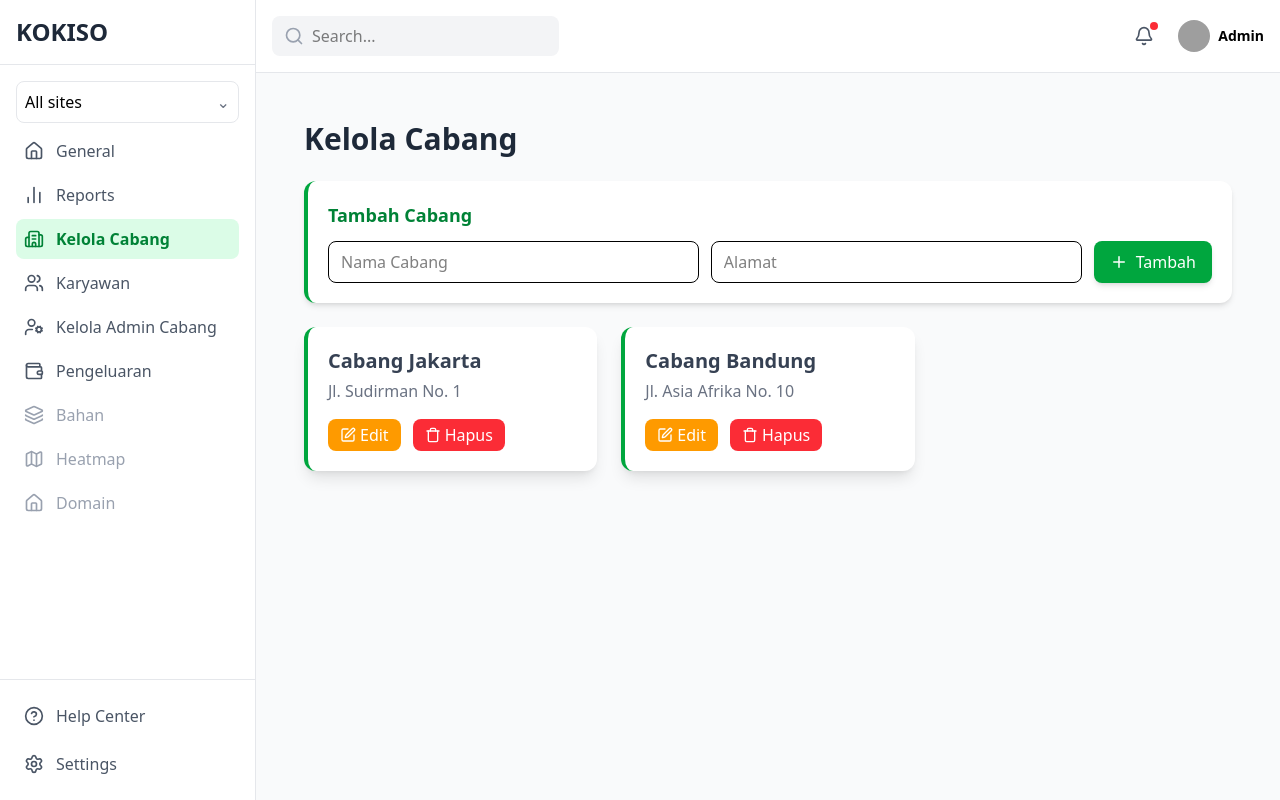
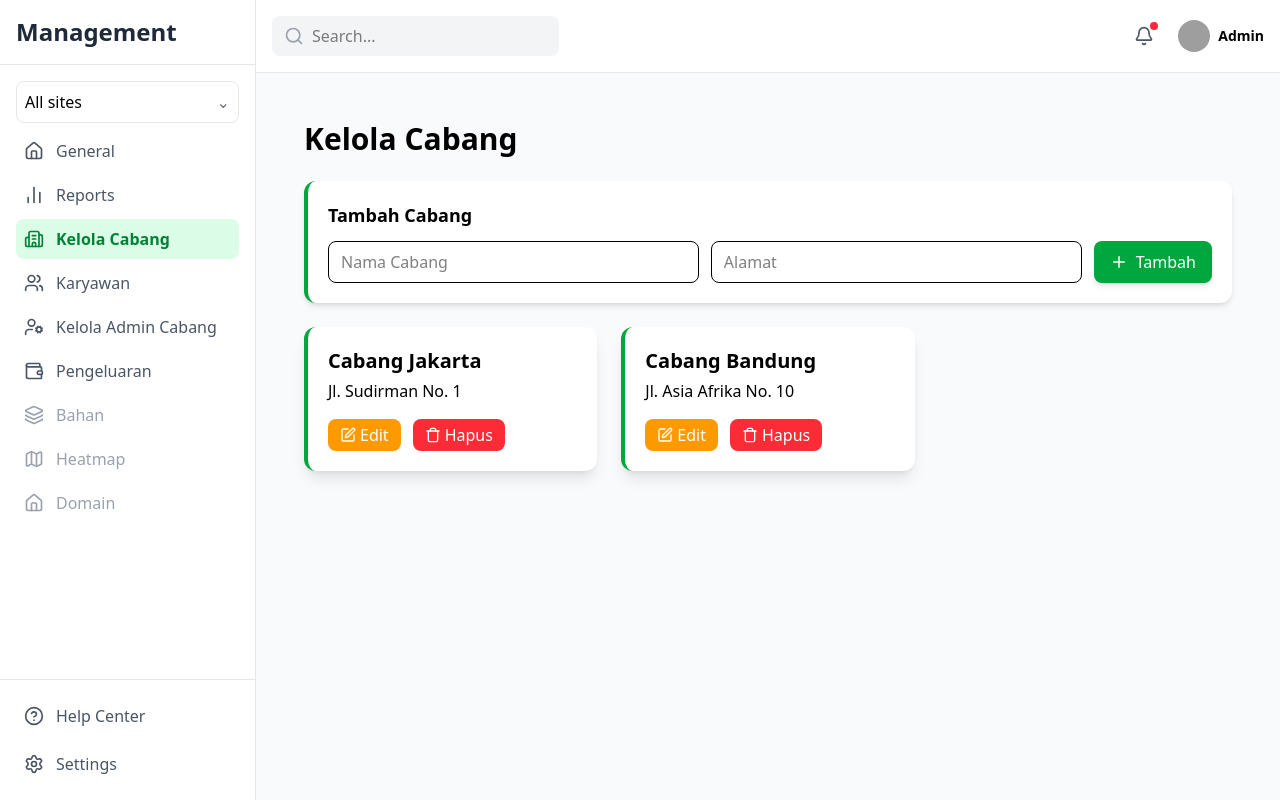
Before and after one commit to Reynant28/aplikasi-manajemen-gochicken-frontend, a React (Vite) app: page /advertising in a window 1280 px wide. Built offline with nearby package versions, Linux system fonts and the light colour scheme; grey boxes are pictures that could not be loaded.

Commit message:
Update UI text and colors for Sidebar and AdvertisingPage
Changed Sidebar title from 'KOKISO' to 'Management'. Updated text colors in AdvertisingPage from gray/green to black for improved consistency and readability. Added 'text-black' class to input fields and headings.

```diff
--- a/src/components/Sidebar.jsx
+++ b/src/components/Sidebar.jsx
@@ -24,7 +24,7 @@ const Sidebar = () => {
   return (
     <div className="w-64 bg-white border-r border-gray-200 flex flex-col">
       <div className="p-4 border-b border-gray-200">
-        <h1 className="text-2xl font-bold text-gray-800">KOKISO</h1>
+        <h1 className="text-2xl font-bold text-gray-800">Management</h1>
       </div>
       <div className="flex-grow p-4 space-y-2">
         <div className="p-2 rounded-lg border border-gray-200 flex justify-between items-center">
--- a/src/pages/AdvertisingPage.jsx
+++ b/src/pages/AdvertisingPage.jsx
@@ -1,4 +1,3 @@
-// src/pages/AdvertisingPage.jsx
 import { useState } from "react";
 import { Plus, Edit, Trash } from "lucide-react";
 import { motion, AnimatePresence } from "framer-motion";
@@ -27,9 +26,7 @@ const AdvertisingPage = () => {
 
   const handleUpdate = () => {
     setBranches(
-      branches.map((b) =>
-        b.id === editBranch.id ? { ...editBranch } : b
-      )
+      branches.map((b) => (b.id === editBranch.id ? { ...editBranch } : b))
     );
     setEditBranch(null);
   };
@@ -37,7 +34,7 @@ const AdvertisingPage = () => {
   return (
     <div className="p-6">
       <motion.h1
-        className="text-3xl font-bold text-gray-800 mb-6"
+        className="text-3xl font-bold text-black mb-6"
         initial={{ opacity: 0, y: -20 }}
         animate={{ opacity: 1, y: 0 }}
       >
@@ -50,14 +47,16 @@ const AdvertisingPage = () => {
         initial={{ opacity: 0, y: 30 }}
         animate={{ opacity: 1, y: 0 }}
       >
-        <h2 className="text-lg font-semibold mb-3 text-green-700">Tambah Cabang</h2>
+        <h2 className="text-lg font-semibold mb-3 text-black">
+          Tambah Cabang
+        </h2>
         <div className="flex flex-col md:flex-row gap-3">
           <input
             type="text"
             placeholder="Nama Cabang"
             value={newBranch.name}
             onChange={(e) => setNewBranch({ ...newBranch, name: e.target.value })}
-            className="border rounded-lg px-3 py-2 w-full focus:ring-2 focus:ring-green-500 outline-none"
+            className="border rounded-lg px-3 py-2 w-full focus:ring-2 focus:ring-green-500 outline-none text-black"
           />
           <input
             type="text"
@@ -66,7 +65,7 @@ const AdvertisingPage = () => {
             onChange={(e) =>
               setNewBranch({ ...newBranch, address: e.target.value })
             }
-            className="border rounded-lg px-3 py-2 w-full focus:ring-2 focus:ring-green-500 outline-none"
+            className="border rounded-lg px-3 py-2 w-full focus:ring-2 focus:ring-green-500 outline-none text-black"
           />
           <button
             onClick={handleAdd}
@@ -91,10 +90,10 @@ const AdvertisingPage = () => {
             animate={{ opacity: 1, y: 0 }}
             transition={{ delay: index * 0.1 }}
           >
-            <h3 className="text-xl font-semibold text-gray-700">
+            <h3 className="text-xl font-semibold text-black">
               {branch.name}
             </h3>
-            <p className="text-gray-500 mt-1">{branch.address}</p>
+            <p className="text-black mt-1">{branch.address}</p>
             <div className="flex gap-3 mt-4">
               <button
                 onClick={() => setEditBranch(branch)}
@@ -128,14 +127,16 @@ const AdvertisingPage = () => {
               animate={{ scale: 1, opacity: 1 }}
               exit={{ scale: 0.8, opacity: 0 }}
             >
-              <h2 className="text-xl font-semibold mb-4 text-green-700">Edit Cabang</h2>
+              <h2 className="text-xl font-semibold mb-4 text-black">
+                Edit Cabang
+              </h2>
               <input
                 type="text"
                 value={editBranch.name}
                 onChange={(e) =>
                   setEditBranch({ ...editBranch, name: e.target.value })
                 }
-                className="border rounded-lg px-3 py-2 w-full mb-3 focus:ring-2 focus:ring-green-500 outline-none"
+                className="border rounded-lg px-3 py-2 w-full mb-3 focus:ring-2 focus:ring-green-500 outline-none text-black"
               />
               <input
                 type="text"
@@ -143,7 +144,7 @@ const AdvertisingPage = () => {
                 onChange={(e) =>
                   setEditBranch({ ...editBranch, address: e.target.value })
                 }
-                className="border rounded-lg px-3 py-2 w-full mb-3 focus:ring-2 focus:ring-green-500 outline-none"
+                className="border rounded-lg px-3 py-2 w-full mb-3 focus:ring-2 focus:ring-green-500 outline-none text-black"
               />
               <div className="flex justify-end gap-3">
                 <button
```
